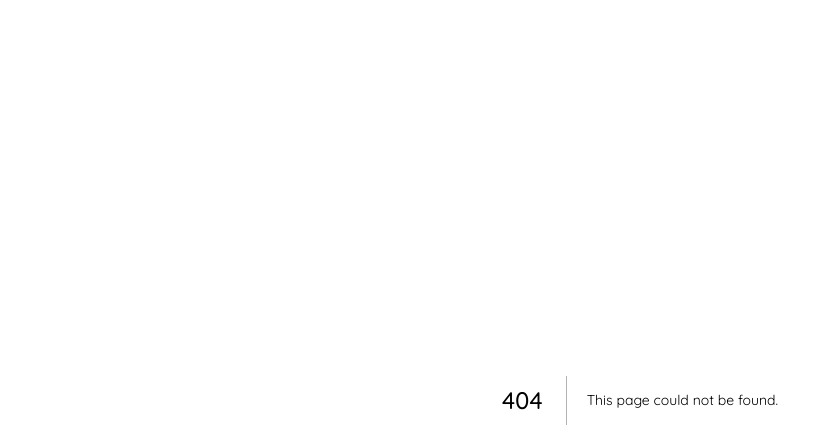
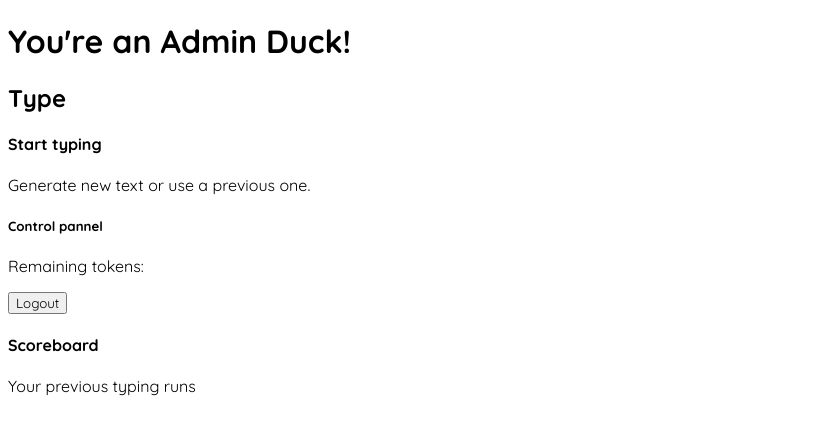
Before and after one commit to JDMCK/ClickClack, a Next.js app in the folder client/: page /profile/admin in a window 1280 px wide. Before the commit this address had no page. Shown: the top 448 px of the page, without its empty margins (0-830 px from the left). Built offline with nearby package versions, Linux system fonts and the light colour scheme.

Commit message:
Add profile pages skeletons

```diff
--- /dev/null
+++ b/client/src/app/profile/admin/page.js
@@ -0,0 +1,36 @@
+"use client"
+
+import { useRouter } from 'next/navigation'
+import { useState, useEffect } from 'react'
+
+
+
+export default function UserProfile() {
+    const [error, setError] = useState(null);
+    const [loading, setLoading] = useState(false);
+
+    // TODO: implement log out req and function to handle in backend
+
+    return (
+        <div className="container">
+            <h1>You're an Admin Duck!</h1>
+            <h2>Type</h2>
+            <div onClick={() => { router.push('/typing/prompt'); }}>
+                <h4>Start typing</h4>
+                <p>Generate new text or use a previous one.</p>
+            </div>
+            <div className='container'>
+                <h5>Control pannel</h5>
+                <p>Remaining tokens:</p>
+                <button type="submit" className="logout-button" disabled={loading}>{loading ? "Logging out..." : "Logout"}</button>
+
+            </div>
+            <div className='scoreboard container'>
+                <h4>Scoreboard</h4>
+                <p>Your previous typing runs</p>
+                {/*
+                TODO: Here we'll display the user's previous runs and metrics
+                 */}
+            </div>
+        </div>)
+}
```
Also changed, not shown: client/src/app/home/page.js (+1 -9 lines), client/src/app/profile/user/page.js (added, +35 -0 lines).
